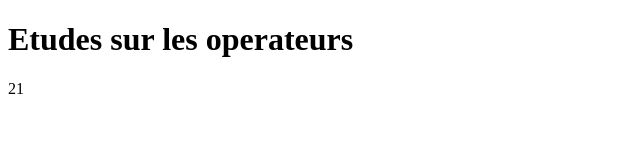
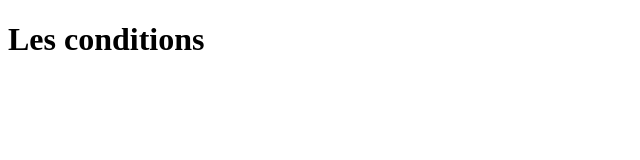
Before and after one commit to ndeye-dev/les-videos-javascript, a plain HTML site: page index.html in a window 1280 px wide. Shown: the whole page, without its empty margins (0-640 px from the left). Drawn offline with Linux system fonts and the light colour scheme.

Commit message:
modifier

```diff
--- a/index.html
+++ b/index.html
@@ -3,11 +3,11 @@
 <head>
     <meta charset="UTF-8">
     <meta name="viewport" content="width=device-width, initial-scale=1.0">
-    <title>Les opérateures</title>
+    <title>Les conditions</title>
 </head>
 <body>
 
-    <h1>Etudes sur les operateurs</h1>
+    <h1>Les conditions </h1>
 
     <script src="script.js"></script>
 </body>
--- a/script.js
+++ b/script.js
@@ -1,20 +1,16 @@
-
-/*les symboles arythmetiques
-
-= + * % /
--=, +=, *=, /= , %=
-++, --
-
-modulo pour recuperer le reste ex 5 / 2 (modulo - % = 1) */
-
-/* type primitif pour les chaines de caractères
-int, float, str */
+ // un bloc d'une srtutcure conditionnelle
 
 
-let N = 20;
+ let name = "yuna";
 
-N = N + 1 ; // a = a + x
+ /*
 
-document.write(N);
+if ( name === "yuna")
+ [
+    document.write("oui");
+    let number = 6
 
-console. log(N)
+    if(number === 6)
+        document.write("Oui");
+]
+*/
```
